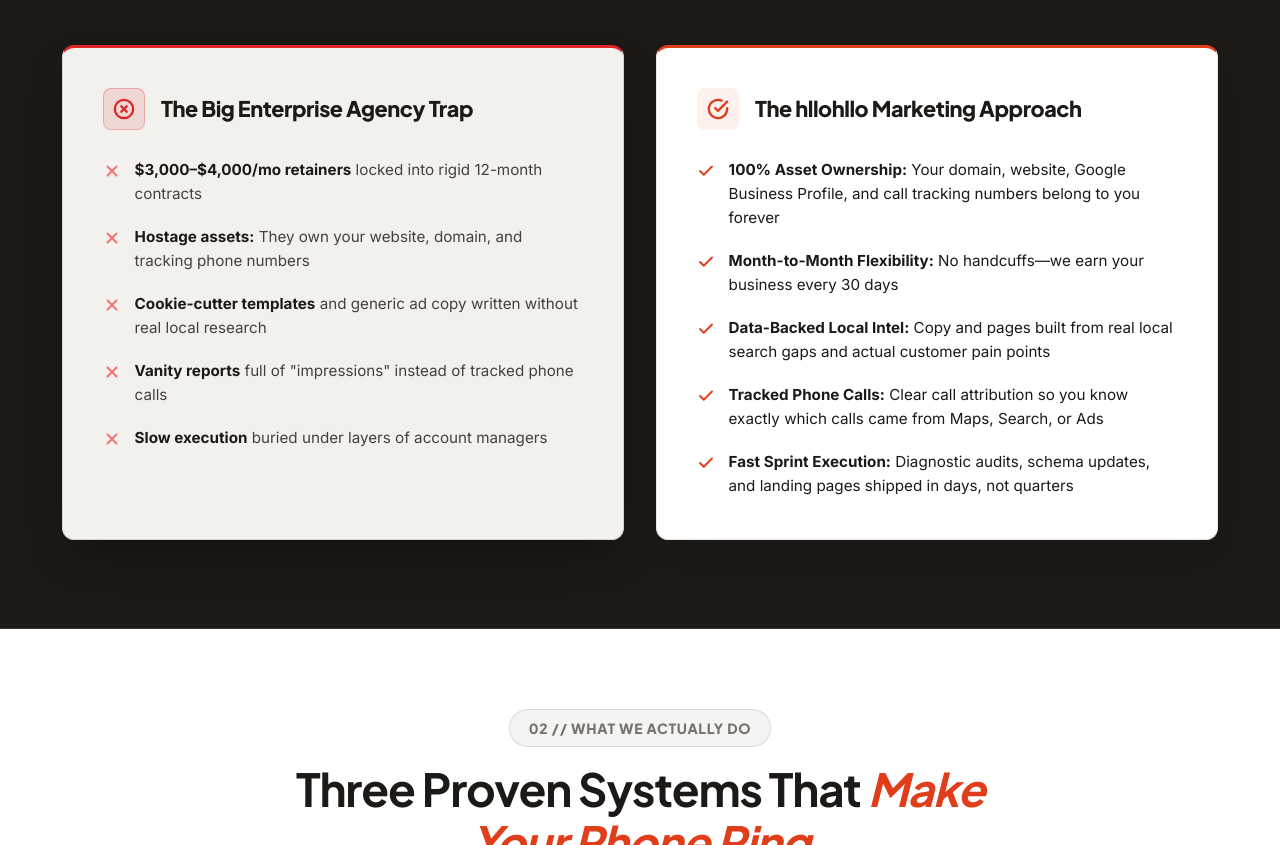
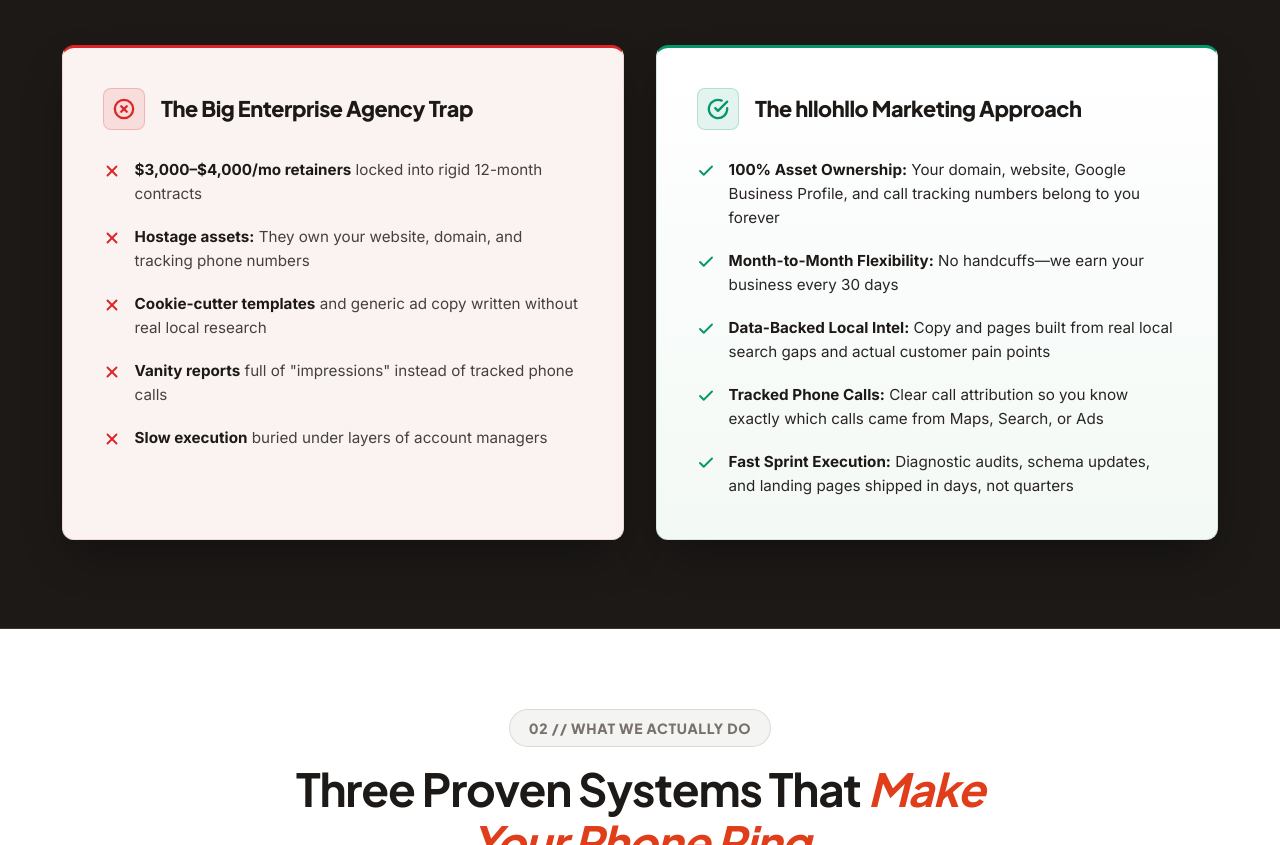
Before and after one commit to junonino/hellohello, a plain HTML site: page index.html in a window 1280 px wide. Shown: the part 1213-2058 px from the top of the page. Drawn offline with Linux system fonts and the light colour scheme.

Commit message:
Apply subtle rose wash to negative card and fresh mint wash to positive card

```diff
--- a/index.html
+++ b/index.html
@@ -32,7 +32,7 @@
   <link rel="icon" type="image/png" href="assets/hhlohllomktg-logo.png">
 
   <!-- Master Stylesheet -->
-  <link rel="stylesheet" href="styles.css?v=15">
+  <link rel="stylesheet" href="styles.css?v=16">
 
   <!-- Structured Data / JSON-LD -->
   <script type="application/ld+json">
--- a/styles.css
+++ b/styles.css
@@ -985,8 +985,8 @@ button.btn-secondary:hover {
 }
 
 .card-negative {
-  background: #F2F1ED;
-  border: 1px solid #D6D3D1;
+  background: #FAF3F2;
+  border: 1px solid #EED9D7;
   border-top: 3px solid #DC2626;
   color: #292524;
   box-shadow: 0 20px 45px -10px rgba(0, 0, 0, 0.35);
@@ -1009,11 +1009,11 @@ button.btn-secondary:hover {
 }
 
 .card-positive {
-  background: var(--card-white);
+  background: linear-gradient(180deg, #FFFFFF 0%, #F3F9F5 100%);
   color: var(--text-ink);
-  border: 1px solid var(--border-divider);
-  border-top: 3px solid var(--btn-accent);
-  box-shadow: 0 16px 40px -10px rgba(28, 25, 23, 0.08);
+  border: 1px solid #D5E8DD;
+  border-top: 3px solid #059669;
+  box-shadow: 0 20px 45px -10px rgba(0, 0, 0, 0.35);
 }
 
 .card-positive h3 {
@@ -1021,7 +1021,15 @@ button.btn-secondary:hover {
 }
 
 .card-positive .comparison-item {
+  color: #292524;
+}
+
+.card-positive .comparison-item strong {
   color: var(--text-ink);
+}
+
+.card-positive .comparison-item svg {
+  color: #059669;
 }
 
 .comparison-card-header {
@@ -1041,14 +1049,15 @@ button.btn-secondary:hover {
 }
 
 .comp-icon-neg {
-  background: rgba(220, 38, 38, 0.12);
+  background: rgba(220, 38, 38, 0.1);
   color: #DC2626;
-  border: 1px solid rgba(220, 38, 38, 0.25);
+  border: 1px solid rgba(220, 38, 38, 0.22);
 }
 
 .comp-icon-pos {
-  background: var(--btn-orange-soft);
-  color: var(--btn-orange);
+  background: rgba(5, 150, 105, 0.1);
+  color: #059669;
+  border: 1px solid rgba(5, 150, 105, 0.22);
 }
 
 .comparison-list {
@@ -1072,11 +1081,11 @@ button.btn-secondary:hover {
 }
 
 .card-negative .comparison-item svg {
-  color: #F87171;
+  color: #DC2626;
 }
 
 .card-positive .comparison-item svg {
-  color: var(--btn-orange);
+  color: #059669;
 }
 
 /* ==========================================================================
```
Also changed, not shown: privacy.html (+1 -1 lines), terms.html (+54 -19 lines).
